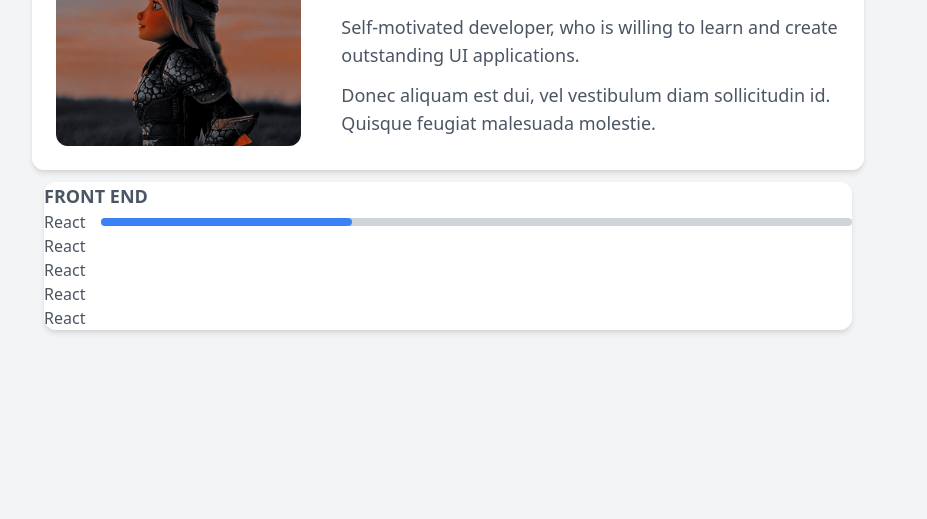
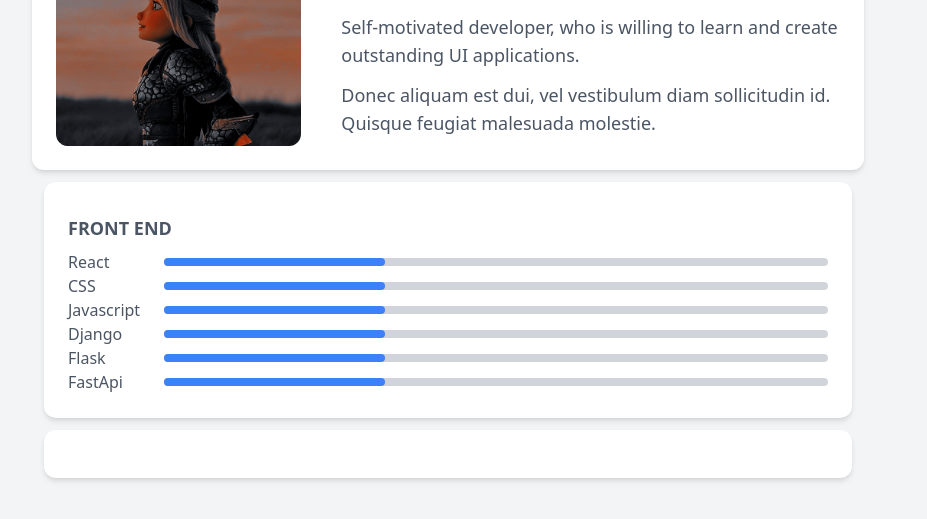
Before and after one commit to hibounashi/portfolio-challenge, a plain HTML site: page index.html in a window 1280 px wide. Shown: the part 347-866 px from the top of the page, without its empty margins (192-1119 px from the left). Drawn offline with nearby package versions, Linux system fonts and the light colour scheme.

Commit message:
section two done 🔺

```diff
--- a/index.html
+++ b/index.html
@@ -33,31 +33,37 @@
       </div>
     </section>
     <!--card skills-->
-    <section class="bg-white rounded-xl shadow-md m-3">
-      <div class="text-lg font-bold">FRONT END</div>
+    <section class="bg-white rounded-xl shadow-md m-3 p-6">
+      <div class="text-lg font-bold py-2">FRONT END</div>
       <div>
         <div class="flex flex-row items-center gap-4">
-          <div class="">React</div>
-          <div class="bg-gray-300 rounded w-full h-2"><div class="bg-blue-500 rounded h-2 w-1/3"></div></div>
+          <div class="w-20">React</div>
+          <div class="bg-gray-300 rounded flex-grow h-2"><div class="bg-blue-500 rounded h-2 w-1/3"></div></div>
         </div>
-        <div>
-          <div>React</div>
-          <div><div></div></div>
+        <div class="flex flex-row items-center gap-4">
+          <div class="w-20">CSS</div>
+          <div class="bg-gray-300 rounded flex-grow h-2"><div class="bg-blue-500 rounded h-2 w-1/3"></div></div>
         </div>
-        <div>
-          <div>React</div>
-          <div><div></div></div>
+        <div class="flex flex-row items-center gap-4">
+          <div class="w-20">Javascript</div>
+          <div class="bg-gray-300 rounded flex-grow h-2"><div class="bg-blue-500 rounded h-2 w-1/3"></div></div>
         </div>
-        <div>
-          <div>React</div>
-          <div><div></div></div>
+        <div class="flex flex-row items-center gap-4">
+          <div class="w-20">Django</div>
+          <div class="bg-gray-300 rounded flex-grow h-2"><div class="bg-blue-500 rounded h-2 w-1/3"></div></div>
         </div>
-        <div>
-          <div>React</div>
-          <div><div></div></div>
+        <div class="flex flex-row items-center gap-4">
+          <div class="w-20">Flask</div>
+          <div class="bg-gray-300 rounded flex-grow h-2"><div class="bg-blue-500 rounded h-2 w-1/3"></div></div>
         </div>
+        <div class="flex flex-row items-center gap-4">
+          <div class="w-20">FastApi</div>
+          <div class="bg-gray-300 rounded flex-grow h-2"><div class="bg-blue-500 rounded h-2 w-1/3"></div></div>
+        </div>
+      </div>
+    </section>
+    <section class="bg-white rounded-xl shadow-md m-3 p-6">
 
-      </div>
     </section>
 </body>
 </html>
```
